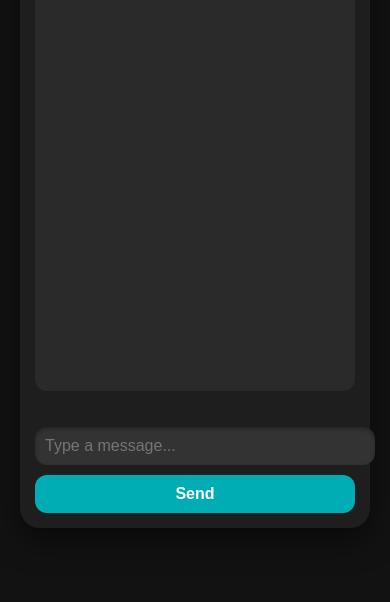
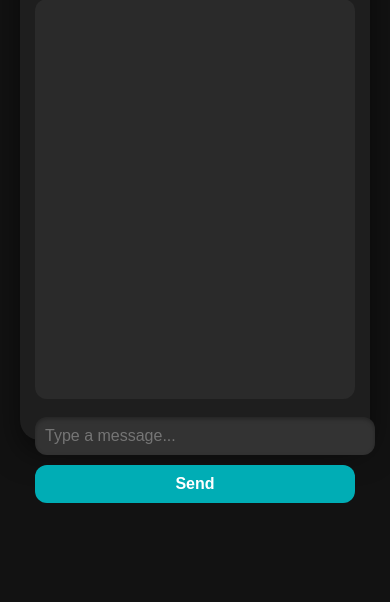
Before and after one commit to kavindu549gk/omegle-chat-frontend, a plain HTML site: page index.html in a window 390 px wide. Shown: the part 242-844 px from the top of the page. Drawn offline with Linux system fonts and the light colour scheme.

Commit message:
style.css

```diff
--- a/style.css
+++ b/style.css
@@ -26,6 +26,9 @@ body {
   max-width: 700px;
   display: flex;
   flex-direction: column;
+  /* Prevent container from resizing due to chat-box */
+  box-sizing: border-box;
+  height: 400px; /* Fixed height so container fits chat box + input */
 }
 
 .title {
@@ -49,6 +52,7 @@ body {
   flex-direction: column;
   gap: 10px;
   box-sizing: border-box;
+  flex-shrink: 0; /* Prevent shrinking */
 }
 
 .message {
@@ -86,6 +90,8 @@ body {
 .input-area {
   display: flex;
   gap: 10px;
+  /* Keep input area visible at bottom */
+  flex-shrink: 0;
 }
 
 input[type="text"] {
@@ -121,6 +127,7 @@ button:hover {
   .chat-container {
     padding: 15px;
     max-width: 100%; /* Full width on mobile */
+    height: 520px;   /* Fixed height for vertical shape */
   }
 
   .title {
@@ -130,7 +137,7 @@ button:hover {
   /* Fixed vertical chat box for mobile */
   .chat-box {
     width: 320px;   /* Fixed width (vertical shape) */
-    height: 480px;  /* Fixed height taller than wide */
+    height: 400px;  /* Fixed height taller than wide */
     max-width: none;
     overflow-y: auto;
     margin: 0 auto 10px auto; /* Center horizontally */
```
